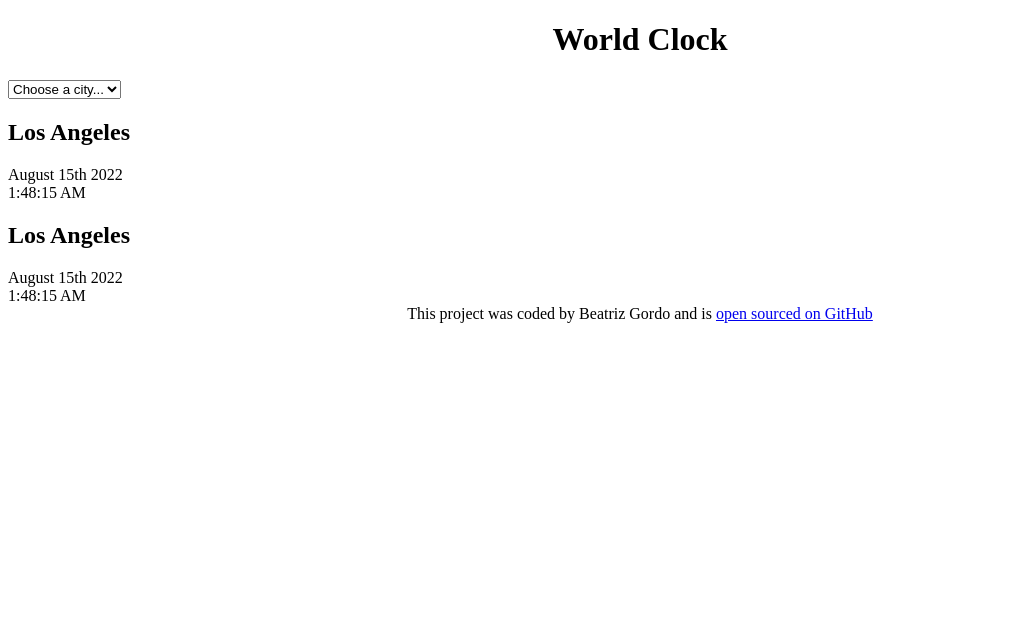
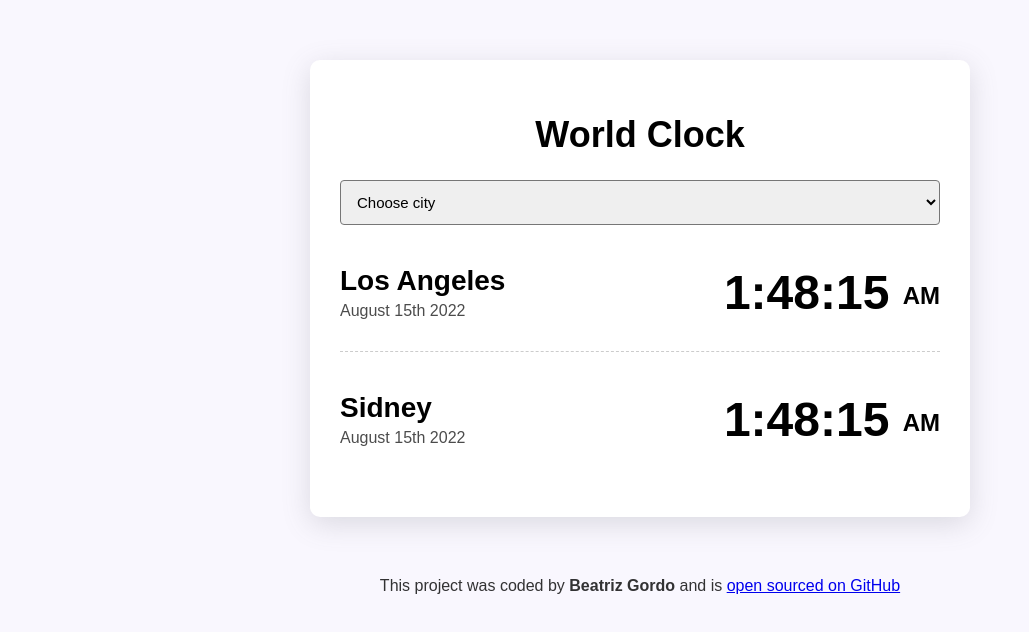
Before and after one commit to beatrizpmgordo/WorldClock, a plain HTML site: page index.html in a window 1280 px wide. Shown: the whole page, without its empty margins (0-1029 px from the left). Drawn offline with Linux system fonts and the light colour scheme.

Commit message:
Styled the project with CSS

```diff
--- a/css/style.css
+++ b/css/style.css
@@ -1,6 +1,63 @@
+body {
+  background: #f9f7fe;
+  font-family: sans-serif;
+}
+
 h1 {
   text-align: center;
+  font-size: 36px;
 }
+
+h2 {
+  margin: 0 0 5px;
+  font-size: 28px;
+}
+
+select {
+  width: 100%;
+  font-size: 15px;
+  border-radius: 4px;
+  padding: 12px;
+}
+
 footer {
   text-align: center;
+  font-size: 16px;
+  color: rgba(0, 0, 0, 0.8);
 }
+
+.container {
+  max-width: 600px;
+  margin: 60px auto;
+  background: #fff;
+  padding: 30px;
+  border-radius: 10px;
+  box-shadow: rgba(100, 100, 111, 0.2) 0px 7px 29px 0px;
+}
+
+.city {
+  display: flex;
+  margin: 10px 0;
+  justify-content: space-between;
+  padding: 30px 0;
+  border-bottom: 1px dashed rgba(0, 0, 0, 0.2);
+}
+
+.city:last-child {
+  border: none;
+}
+
+.date {
+  opacity: 0.7;
+}
+
+.time {
+  font-size: 48px;
+  font-weight: bold;
+}
+
+.time small {
+  font-size: 24px;
+  vertical-align: middle;
+  line-height: 48px;
+}
--- a/index.html
+++ b/index.html
@@ -17,25 +17,30 @@
       <h1>World Clock</h1>
 
       <select>
-        <option value="">Choose a city...</option>
+        <option value="">Choose city</option>
         <option value="">London</option>
         <option value="">New York</option>
         <option value="">Auckland</option>
       </select>
 
       <div class="city">
-        <h2>Los Angeles</h2>
-        <div class="date">August 15th 2022</div>
-        <div class="time">1:48:15 AM</div>
+        <div>
+          <h2>Los Angeles</h2>
+          <div class="date">August 15th 2022</div>
+        </div>
+        <div class="time">1:48:15 <small>AM</small></div>
       </div>
+
       <div class="city">
-        <h2>Los Angeles</h2>
-        <div class="date">August 15th 2022</div>
-        <div class="time">1:48:15 AM</div>
+        <div>
+          <h2>Sidney</h2>
+          <div class="date">August 15th 2022</div>
+        </div>
+        <div class="time">1:48:15 <small>AM</small></div>
       </div>
     </div>
     <footer>
-      This project was coded by Beatriz Gordo and is
+      This project was coded by <strong>Beatriz Gordo</strong> and is
       <a
         href="https://github.com/beatrizpmgordo/WorldClock"
         target="_blank"
```
